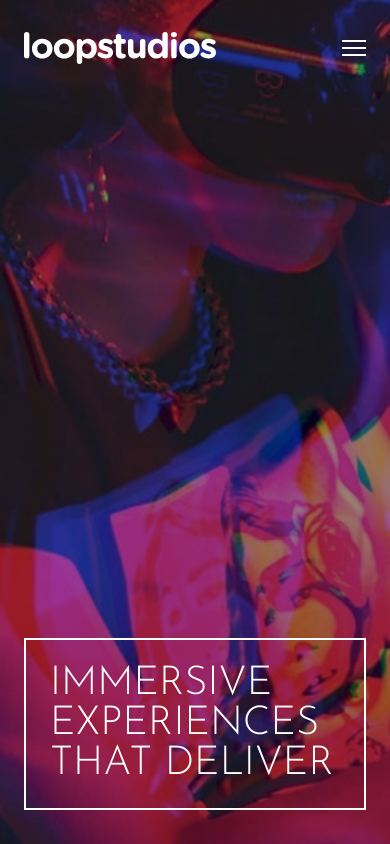
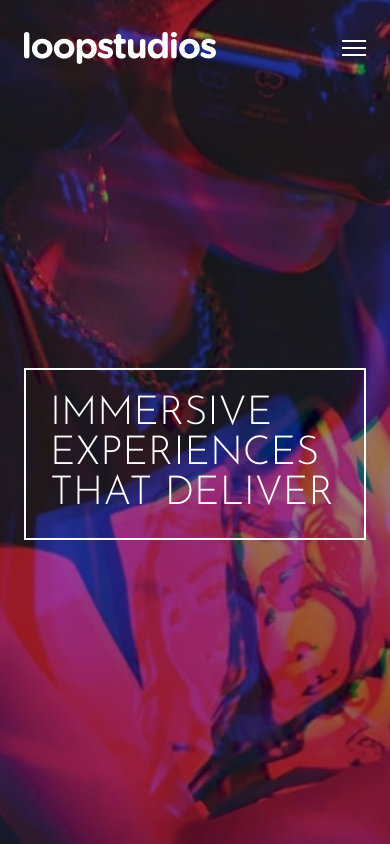
Before and after one commit to robcrock/loopstudios-landing-page, a Next.js app: page / in a window 390 px wide. Shown: the top 844 px of the page. Built offline with nearby package versions, Linux system fonts and the light colour scheme.

Commit message:
'Update Header for vertical centering. Improve layout alignment and responsiveness.'

```diff
--- a/src/app/page.tsx
+++ b/src/app/page.tsx
@@ -84,7 +84,7 @@ const Header = () => {
             </ul>
           </div>
         </div>
-        <h1 className="font-josefin mb-[10%] mt-auto w-full border-2 border-white p-6 text-[40px] font-light leading-[40px] text-white md:max-w-[650px] md:p-10 md:pb-8 md:text-[70px] md:leading-[70px]">
+        <h1 className="font-josefin my-auto w-full border-2 border-white p-6 text-[40px] font-light leading-[40px] text-white md:max-w-[650px] md:p-10 md:pb-8 md:text-[70px] md:leading-[70px]">
           IMMERSIVE EXPERIENCES THAT DELIVER
         </h1>
       </div>
```
